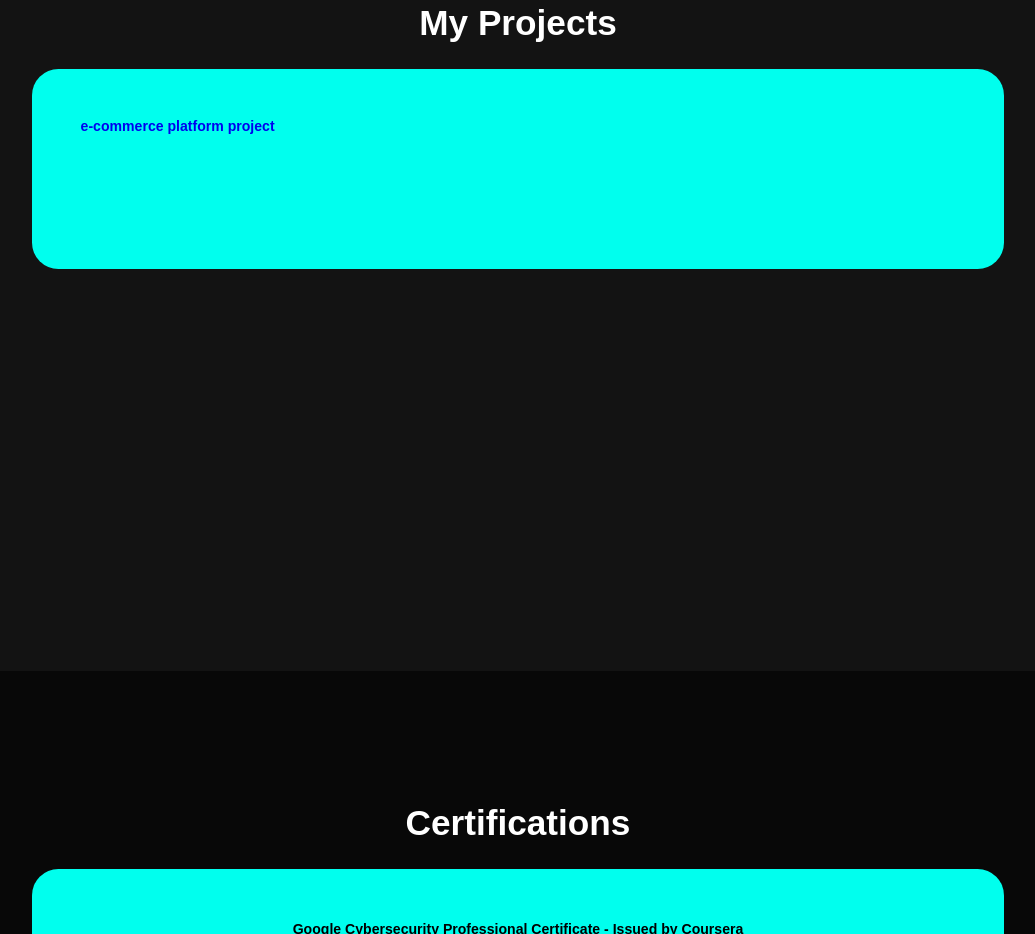
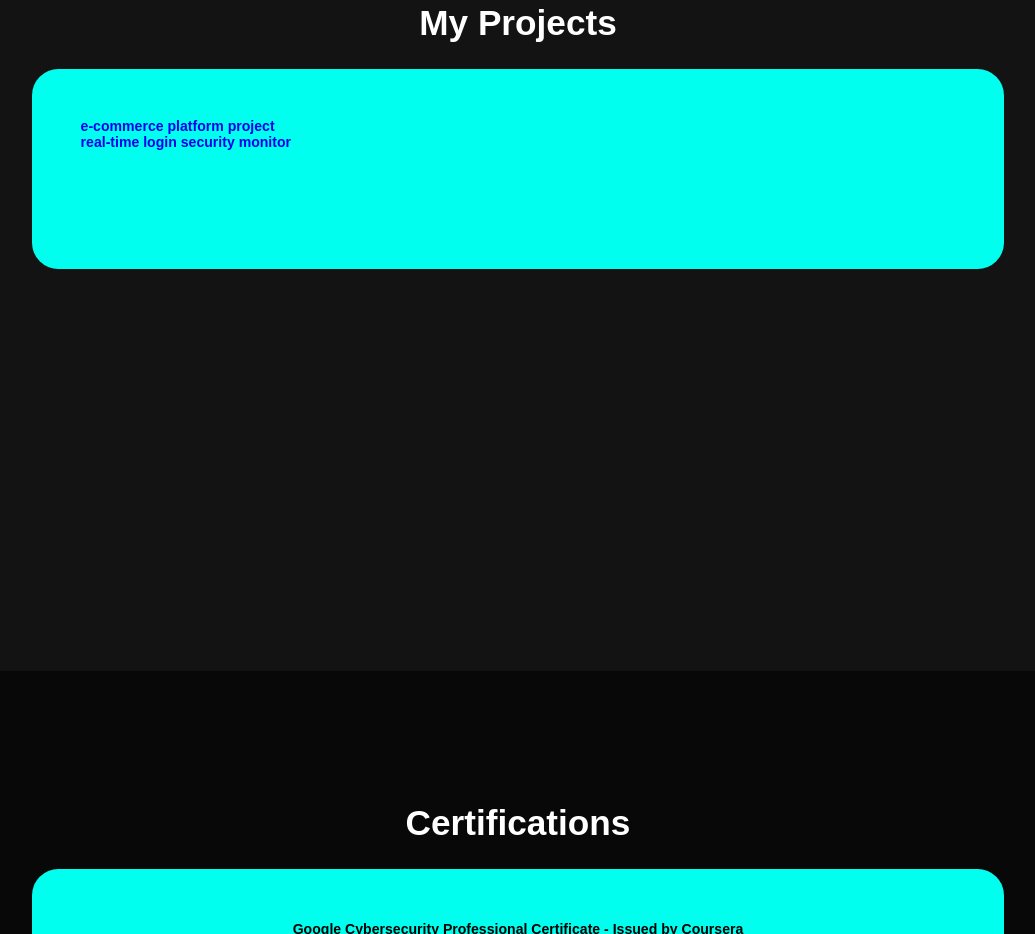
Before and after one commit to Nhluvuko007/nhluvuko-portfolio, a plain HTML site: page index.html in a window 1280 px wide. Shown: the part 3690-4624 px from the top of the page, without its empty margins (122-1157 px from the left). Drawn offline with Linux system fonts and the light colour scheme.

Commit message:
New link for added project

```diff
--- a/index.html
+++ b/index.html
@@ -190,6 +190,7 @@
          <div class="projects-box">
                 <div class="projects-info">
                     <a href="https://github.com/Nhluvuko007/mzambhani-mern-ecommerce" target="_blank">e-commerce platform project</a>
+                    <a href="https://github.com/Nhluvuko007/mzambhani_security-monitoring" target="_blank">real-time login security monitor</a>
                 </div>
             </div>
         </div>
```
